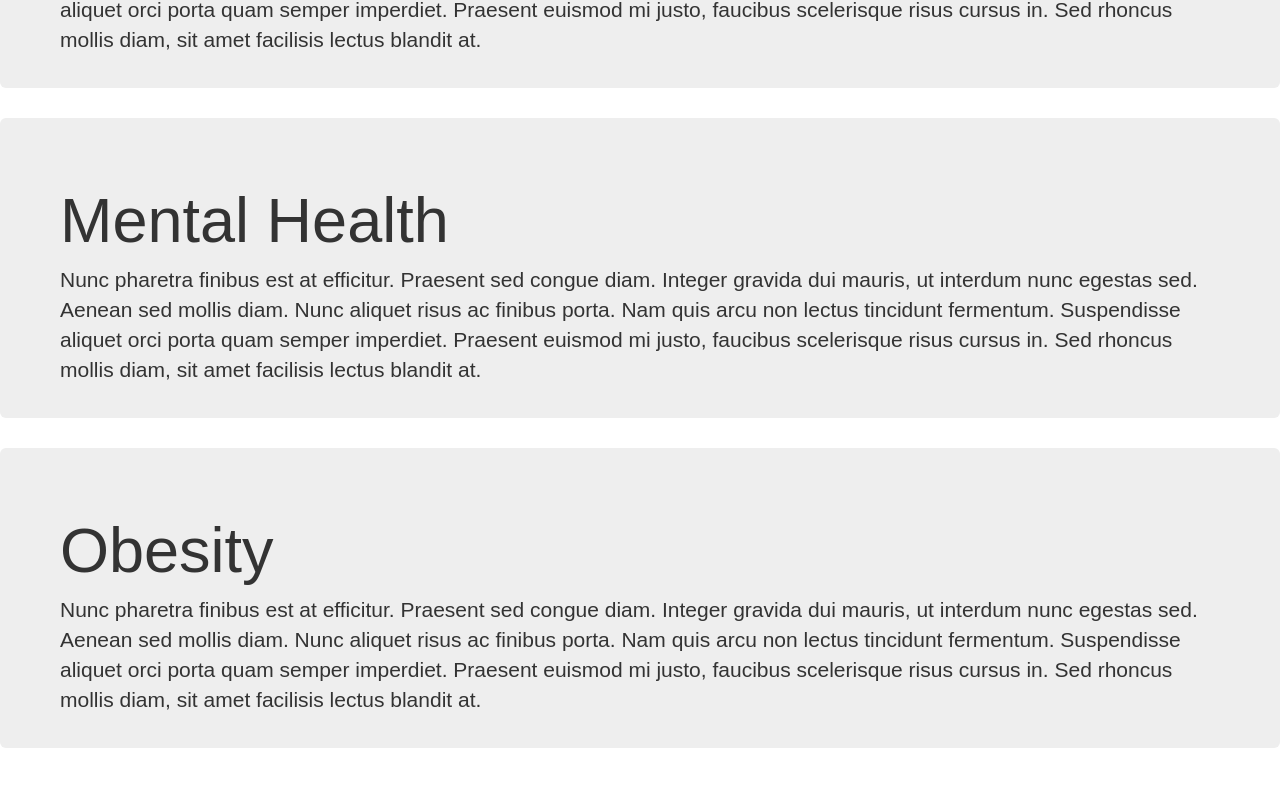
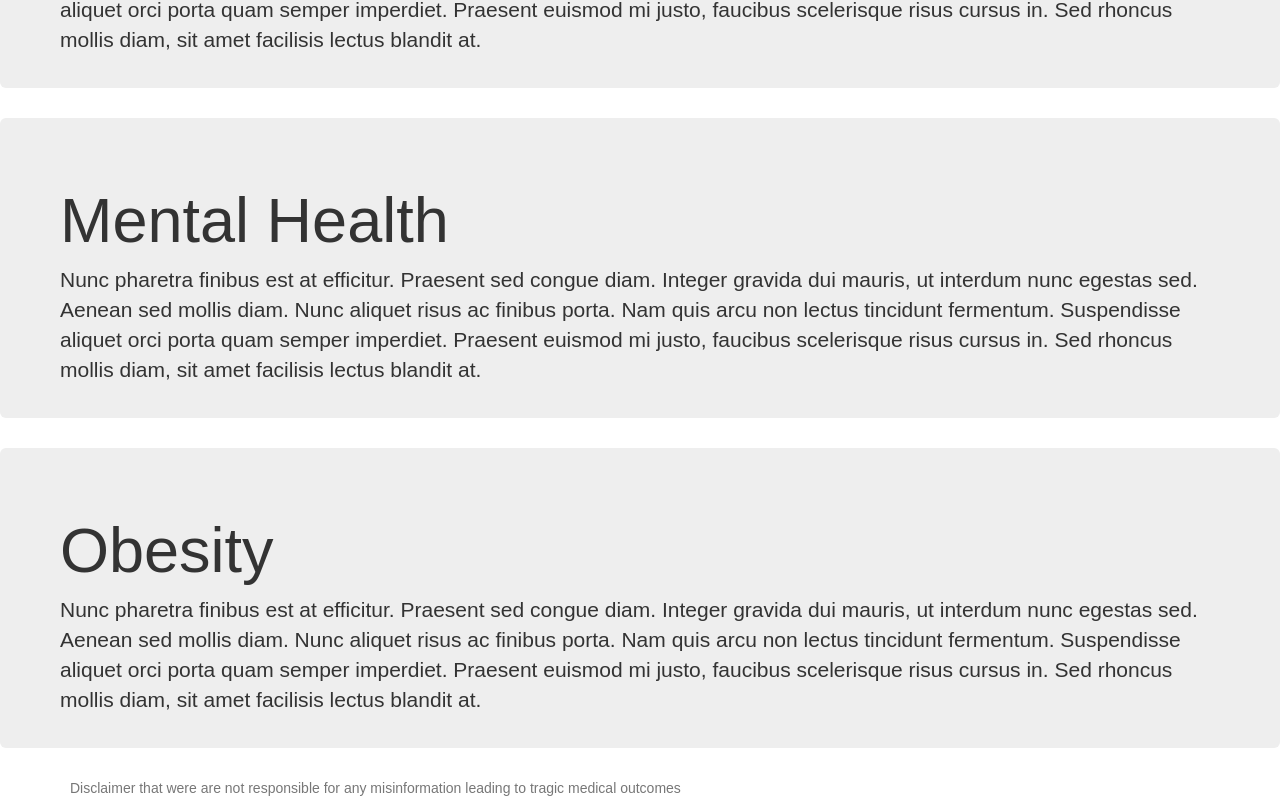
Before and after one commit to angiemywork2/amigx, a React (Create React App) app in the folder client/: page /Tips in a window 1280 px wide. Shown: the part 984-1792 px from the top of the page. Before the commit the page ends 1762 px from the top, so only its background shows below. Built offline with nearby package versions, Linux system fonts and the light colour scheme.

Commit message:
disclaimer component that can be added to pages

```diff
--- /dev/null
+++ b/client/src/components/Disclaimer/Disclaimer.js
@@ -0,0 +1,12 @@
+import React from "react";
+import "./Disclaimer.css";
+
+const Disclaimer = () => (
+	<footer className="footer">
+		<div className="container">
+			<p className="text-muted">Disclaimer that were are not responsible for any misinformation leading to tragic medical outcomes</p>
+		</div>
+	</footer>
+);
+
+export default Disclaimer;
--- /dev/null
+++ b/client/src/components/Disclaimer/index.js
@@ -0,0 +1 @@
+export { default } from "./Disclaimer";
--- a/client/src/pages/Tips.js
+++ b/client/src/pages/Tips.js
@@ -6,6 +6,7 @@ import { Link } from "react-router-dom";
 import { Col, Row, Container } from "../components/Grid";
 import { List, ListItem } from "../components/List";
 import { Input, TextArea, FormBtn } from "../components/Form";
+import Disclaimer from "../components/Disclaimer";
 
 const Tips = () =>
   <Container fluid>
@@ -69,6 +70,9 @@ const Tips = () =>
       </Jumbotron>
     </Col>
     </Row>
+    <Row>
+      <Disclaimer></Disclaimer>
+    </Row>
   </Container>;
 
 export default Tips;
```
Also changed, not shown: client/src/components/Disclaimer/Disclaimer.css (added).
